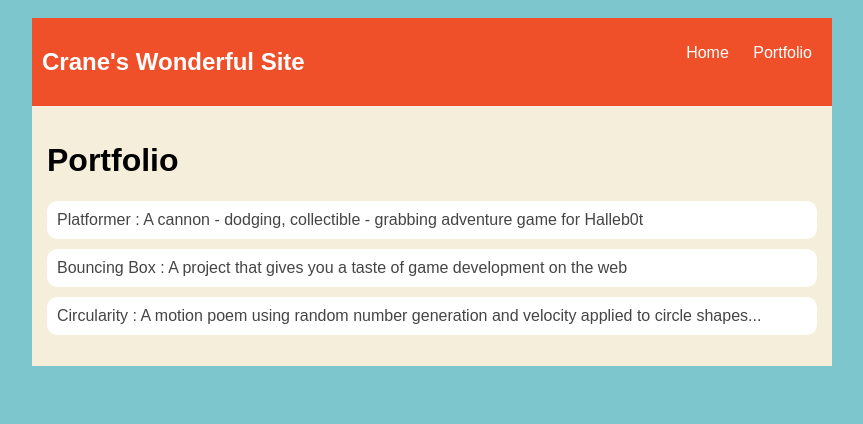
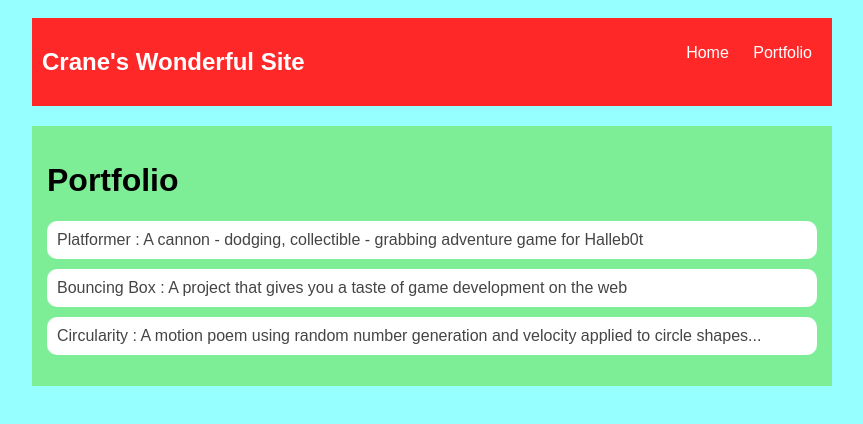
Before and after one commit to CJBenson/CJBenson.github.io, a plain HTML site: page portfolio.html in a window 1280 px wide. Shown: the whole page, without its empty margins (208-1071 px from the left). Drawn offline with Linux system fonts and the light colour scheme.

Commit message:
style tweaks

```diff
--- a/portfolio.html
+++ b/portfolio.html
@@ -4,7 +4,7 @@
         <title>Crane's Great Stuff</title>
         <style type="text/css">
             body {
-                background: rgb(125, 198, 205);
+                background: rgb(150, 260, 295);
                 color: rgb(45, 45, 45);
                 padding: 10px;
                 font-family: arial;
@@ -21,8 +21,9 @@
 
             /* navigation menu */
             nav {
-                background: rgb(239, 80, 41);
+                background: rgb(260, 40, 40);
                 margin: 0 auto;
+                margin-bottom: 20px;
                 display: flex;
                 padding: 10px;
             }
@@ -46,7 +47,7 @@
 
             /* main container area beneath menu */
             main {
-                background: rgb(245, 238, 219);
+                background: rgb(125, 238, 150);
                 display: flex;
             }
             .content {
```
